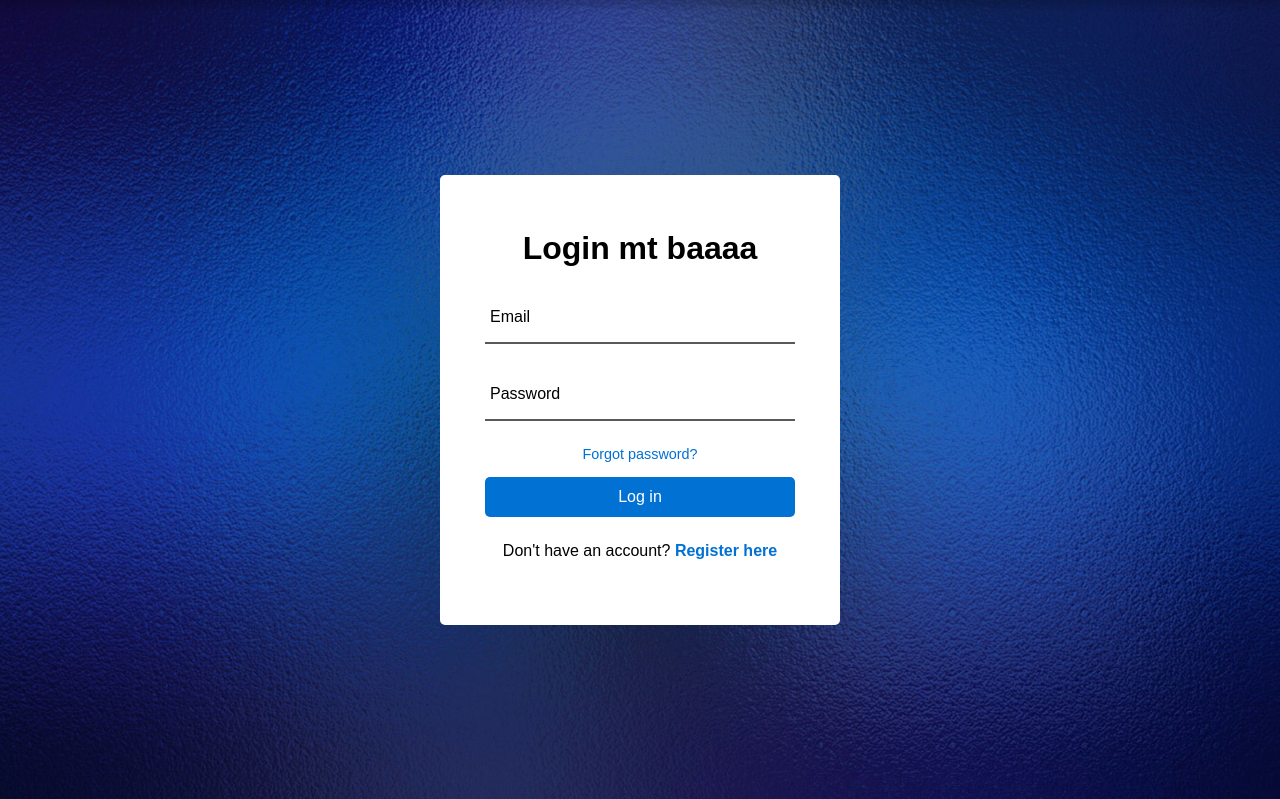
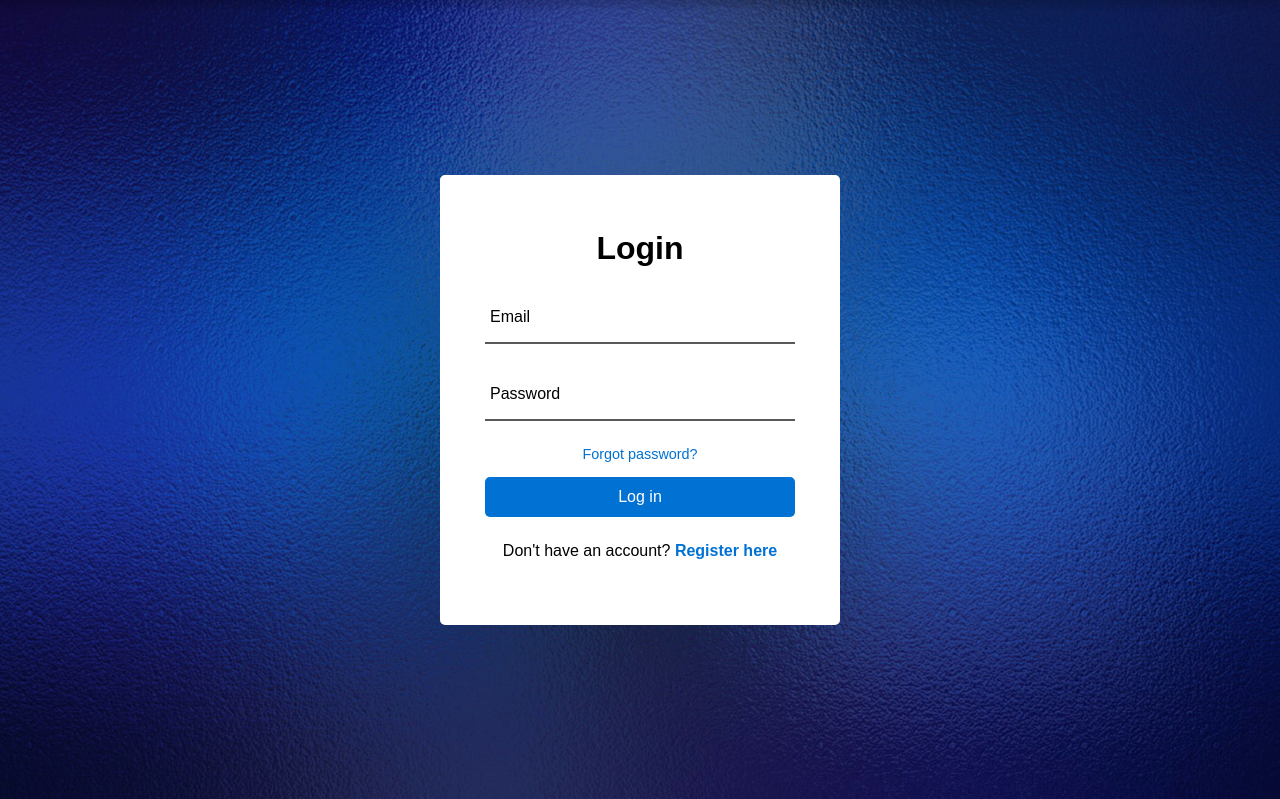
Before and after one commit to Charith-01/Company-Help-Desk, a PHP site: page /login.php in a window 1280 px wide. Shown: the part 108-907 px from the top of the page. Run offline with PHP 8.4, Linux system fonts and the light colour scheme.

Commit message:
Update login.php
remove chnages

```diff
--- a/login.php
+++ b/login.php
@@ -59,7 +59,7 @@ if ($_SERVER['REQUEST_METHOD'] === 'POST') {
         <div class="form-box">
             <div class="form-value">
                 <form action="" method="POST">
-                    <h2>Login mt baaaa</h2>
+                    <h2>Login</h2>
 
                     <!-- Display error or success messages -->
                     <?php if (!empty($error)): ?>
```
